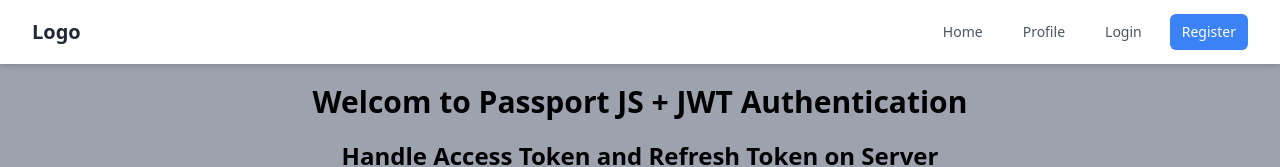
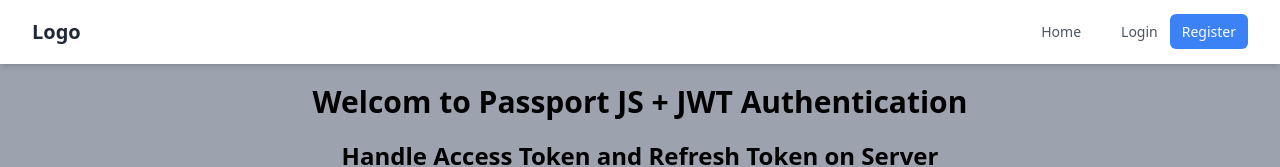
Before and after one commit to AnuragSamarth/MENN-Auth-Project, a Next.js app in the folder frontend/: page / in a window 1280 px wide. Shown: the top 167 px of the page. Built offline with nearby package versions, Linux system fonts and the light colour scheme.

Commit message:
fixed the navbar according to isAuth.

```diff
--- a/frontend/src/components/Navbar.jsx
+++ b/frontend/src/components/Navbar.jsx
@@ -1,15 +1,21 @@
-"use client"
+"use client";
 
-import Link from "next/link"
-import { useState } from "react"
-import { Menu, X } from "lucide-react"
+import Link from "next/link";
+import { useEffect, useState } from "react";
+import { Menu, X } from "lucide-react";
+import Cookies from "js-cookie";
 
 export default function Navbar() {
-  const [isMenuOpen, setIsMenuOpen] = useState(false)
+  const [isMenuOpen, setIsMenuOpen] = useState(false);
+  const [isAuth, setIsAuth] = useState(null);
+  useEffect(() => {
+    const authCookie = Cookies.get("is_auth");
+    setIsAuth(authCookie);
+  }, []);
 
   const toggleMenu = () => {
-    setIsMenuOpen(!isMenuOpen)
-  }
+    setIsMenuOpen(!isMenuOpen);
+  };
 
   return (
     <nav className="bg-white shadow-md">
@@ -22,15 +28,21 @@ export default function Navbar() {
           </div>
           <div className="hidden md:block">
             <div className="ml-10 flex items-baseline space-x-4">
-              <Link href="/" className="text-gray-600 hover:text-gray-900 px-3 py-2 rounded-md text-sm font-medium">
+              <Link
+                href="/"
+                className="text-gray-600 hover:text-gray-900 px-3 py-2 rounded-md text-sm font-medium"
+              >
                 Home
               </Link>
+              {isAuth ? (
                 <Link
                   href="/user/profile"
                   className="text-gray-600 hover:text-gray-900 px-3 py-2 rounded-md text-sm font-medium"
                 >
                   Profile
                 </Link>
+              ) : (
+                <div>
                   <Link
                     href="/account/login"
                     className="text-gray-600 hover:text-gray-900 px-3 py-2 rounded-md text-sm font-medium"
@@ -43,6 +55,8 @@ export default function Navbar() {
                   >
                     Register
                   </Link>
+                </div>
+              )}
             </div>
           </div>
           <div className="md:hidden">
@@ -71,6 +85,7 @@ export default function Navbar() {
             >
               Home
             </Link>
+            {isAuth ? (
               <Link
                 href="/user/profile"
                 className="text-gray-600 hover:text-gray-900 block px-3 py-2 rounded-md text-base font-medium"
@@ -78,6 +93,8 @@ export default function Navbar() {
               >
                 Profile
               </Link>
+            ) : (
+              <div>
                 <Link
                   href="/account/login"
                   className="text-gray-600 hover:text-gray-900 block px-3 py-2 rounded-md text-base font-medium"
@@ -93,8 +110,10 @@ export default function Navbar() {
                   Register
                 </Link>
               </div>
+            )}
+          </div>
         </div>
       )}
     </nav>
-  )
+  );
 }
```
Lines whose indentation alone changed are shown as unchanged.
